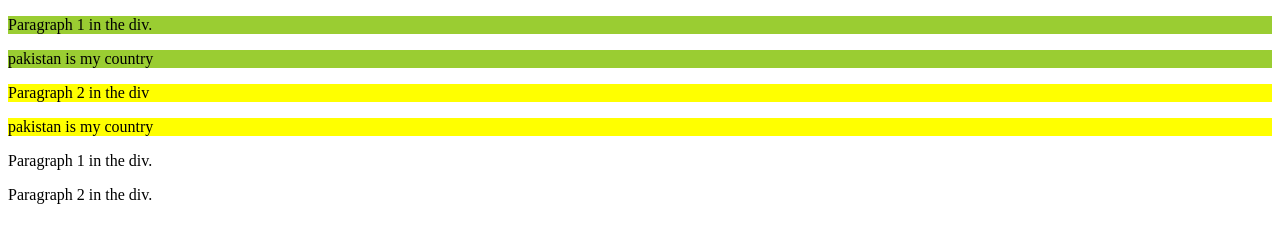
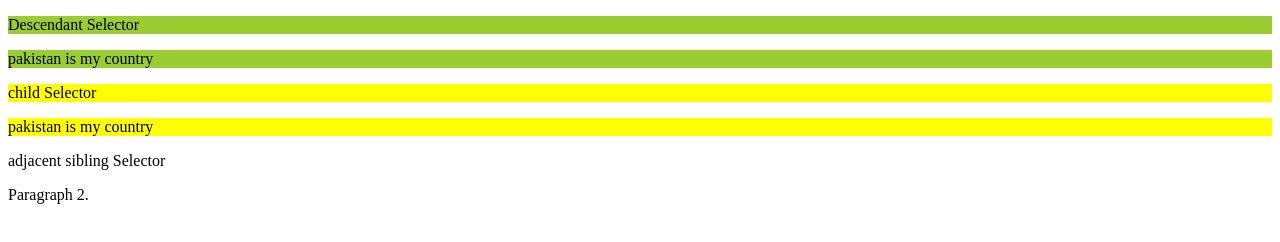
Before and after one commit to naima-shk/Circle-Web-Development, a plain HTML site: page class 7 (b)/index.html in a window 1280 px wide. Drawn offline with Linux system fonts and the light colour scheme.

```diff
--- a/class 7/index.html
+++ b/class 7 (b)/index.html
@@ -10,19 +10,23 @@
 <body>
    <div class="first-div">
           <div>
-            <span><p>Paragraph 1 in the div.</p>
+            <span><p>Descendant Selector</p>
                 <p>pakistan is my country</p>
             </span>
        </div>
        </div>
    <div class="second-div">
-      <p>Paragraph 2 in the div</p>
+      <p>child Selector</p>
             <p>pakistan is my country</p>
       </div>
 
-      <div class="third-div">
-        <p>Paragraph 1 in the div.</p>
-        <p>Paragraph 2 in the div.</p>
+      <div class="third-div" >
+      <p>adjacent sibling Selector</p>
+    </div>
+    <div class="forth-div" >
+      <div>
+        <p>Paragraph 2.</p>
       </div>
+    </div>
 </body>
 </html>
--- a/class 7/style.css
+++ b/class 7 (b)/style.css
@@ -8,6 +8,10 @@
 
 }
 
-.third-div  + p {
+.third-div  +  p {
     background-color: green;
 }
+
+.forth-div  ~  p {
+    background-color: yellow;
+  }
```
Also changed, not shown: class 7 (a)/index.html (added, +21 -0 lines).
